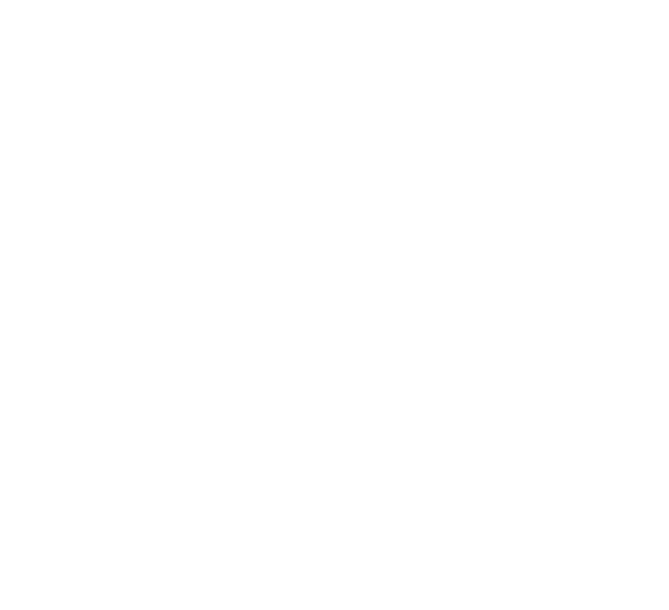
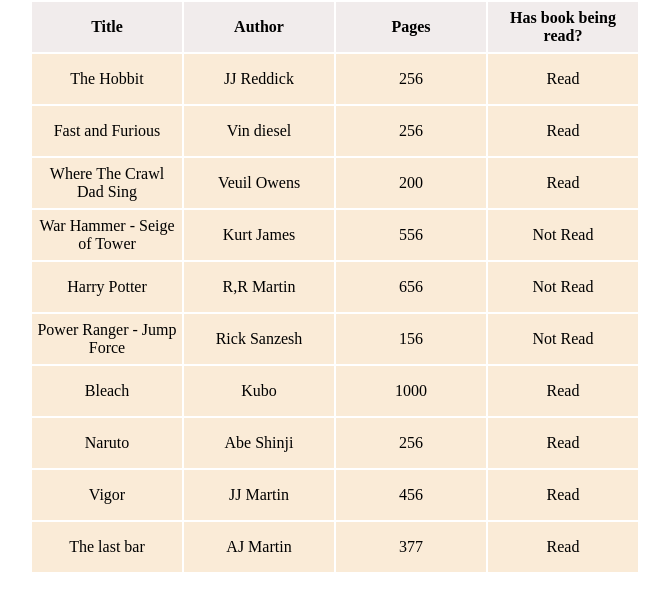
Before and after one commit to 20078201/Library, a plain HTML site: page index.html in a window 1280 px wide. Shown: the whole page, without its empty margins (305-974 px from the left). Drawn offline with Linux system fonts and the light colour scheme.

Commit message:
Created html table and using javascript fill the table with data.

```diff
--- a/index.html
+++ b/index.html
@@ -4,9 +4,25 @@
     <meta charset="UTF-8">
     <meta http-equiv="X-UA-Compatible" content="IE=edge">
     <meta name="viewport" content="width=device-width, initial-scale=1.0">
+
+    <link rel="stylesheet" href="styles.css">
+    <script src="main.js" defer></script>
     <title>Library</title>
 </head>
 <body>
+    <table>
+        <thead>
+            <tr>
+                <th>Title</th>
+                <th>Author</th>
+                <th>Pages</th>
+                <th>Has book being read?</th>
+            </tr>
+        </thead>
+        <tbody data-book="Table" id="books">
 
+        </tbody>
+
+    </table>
 </body>
 </html>
--- a/main.js
+++ b/main.js
@@ -0,0 +1,45 @@
+let myLibrary = []
+
+function Book(title, author, pages, isRead) {
+    //The constructor
+    this.title = title
+    this.author = author
+    this.pages = pages
+    this.isRead = isRead
+}
+
+Book.prototype.info = function() {
+    return `${this.title} by ${this.author}, ${this.pages} and ${this.isRead}`
+}
+
+function addBookToLibrary(book) {
+    myLibrary.push(book)
+}
+
+const hobbit = new Book('The Hobbit', "JJ Reddick", "256", "Read")
+const fastAndFurious = new Book('Fast and Furious', "Vin diesel", "256", "Read")
+const crawlDad = new Book('Where The Crawl Dad Sing', "Veuil Owens", "200", "Read")
+const warHammer = new Book('War Hammer - Seige of Tower', "Kurt James", "556", "Not Read")
+const harryPotter = new Book('Harry Potter', "R,R Martin", "656", "Not Read")
+const powerRanger = new Book('Power Ranger - Jump Force', "Rick Sanzesh", "156", "Not Read")
+const bleach = new Book('Bleach', "Kubo", "1000", "Read")
+const naruto = new Book('Naruto', "Abe Shinji", "256", "Read")
+const vigor = new Book('Vigor', "JJ Martin", "456", "Read")
+const musashi = new Book('The last bar', "AJ Martin", "377", "Read")
+
+myLibrary.push(hobbit, fastAndFurious, crawlDad, warHammer, harryPotter, powerRanger, bleach, naruto, vigor, musashi)
+
+const bookTable = document.querySelector('#books')
+
+for (const key in myLibrary) {
+    const row = document.createElement('tr')
+    const book = myLibrary[key]
+    for (const property in book) {
+        if (book.hasOwnProperty(property)) {
+            const td = document.createElement('td')
+        td.textContent = book[property]
+        row.append(td)
+        }
+    }
+    bookTable.append(row)
+}
--- a/styles.css
+++ b/styles.css
@@ -0,0 +1,28 @@
+* {
+    box-sizing: border-box;
+    margin: 0;
+    padding: 0;
+}
+
+table {
+    margin: auto;
+}
+
+th {
+    background-color: rgba(224, 212, 212, 0.452);
+    color: black;
+}
+
+tr th {
+    height: 50px;
+    width: 150px;
+    padding: 5px;
+}
+
+tr td {
+    height: 50px;
+    width: 150px;
+    padding: 5px;
+    background-color: antiquewhite;
+    text-align: center;
+}
```
